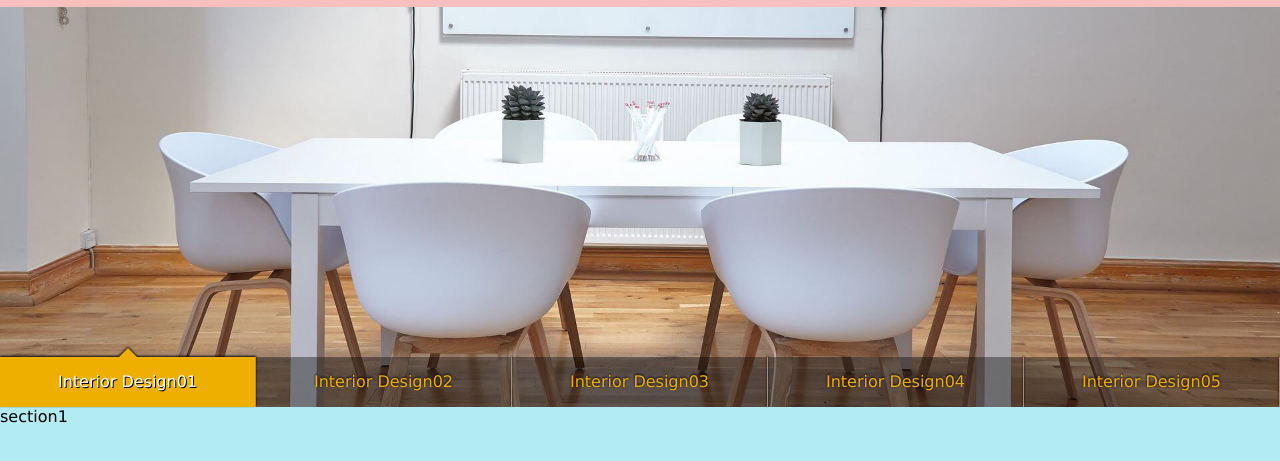
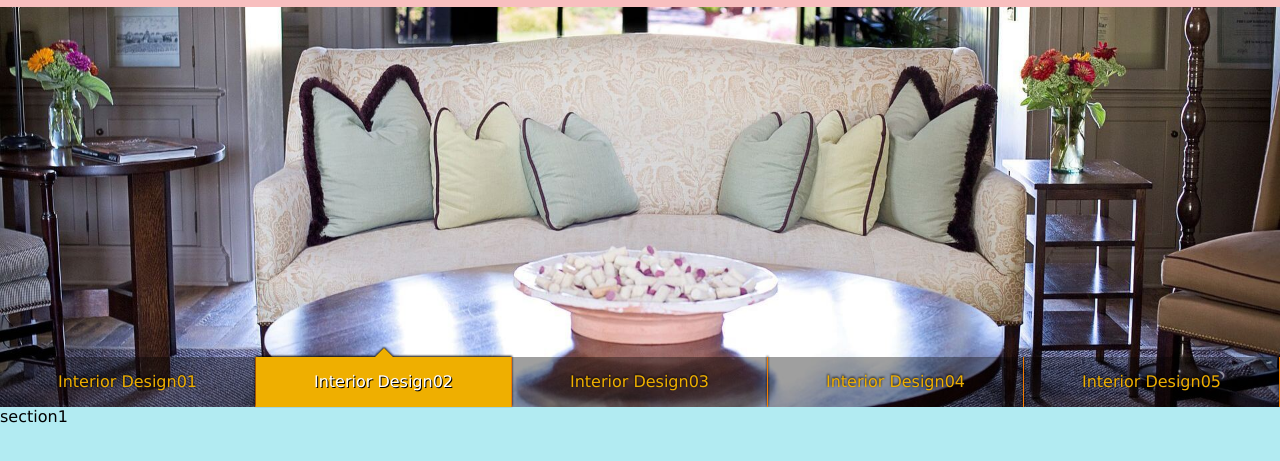
Before and after one commit to zoego99/InteriorDesign, a plain HTML site: page index.html in a window 1280 px wide. Both pictures are taken after a click on the link "Interior Design02". Shown: the part 73-534 px from the top of the page. Drawn offline with Linux system fonts and the light colour scheme.

Commit message:
'S3:slider增加click事件'

```diff
--- a/index.html
+++ b/index.html
@@ -52,6 +52,15 @@
       var $sliderH = $('#slider>img').outerHeight();
       $('#slider').css('height',$sliderH);
     }
+
+  //S3:slider click事件
+    $('.sliderTab a')
+      .click(function(){
+        $(this).addClass('on').siblings().removeClass('on');
+        $('#slider>img').eq($(this).index()).animate({opacity:1},1000)
+                        .siblings('img').animate({opacity:0},500);
+      });
+
   </script>
 </body>
 </html>
```
